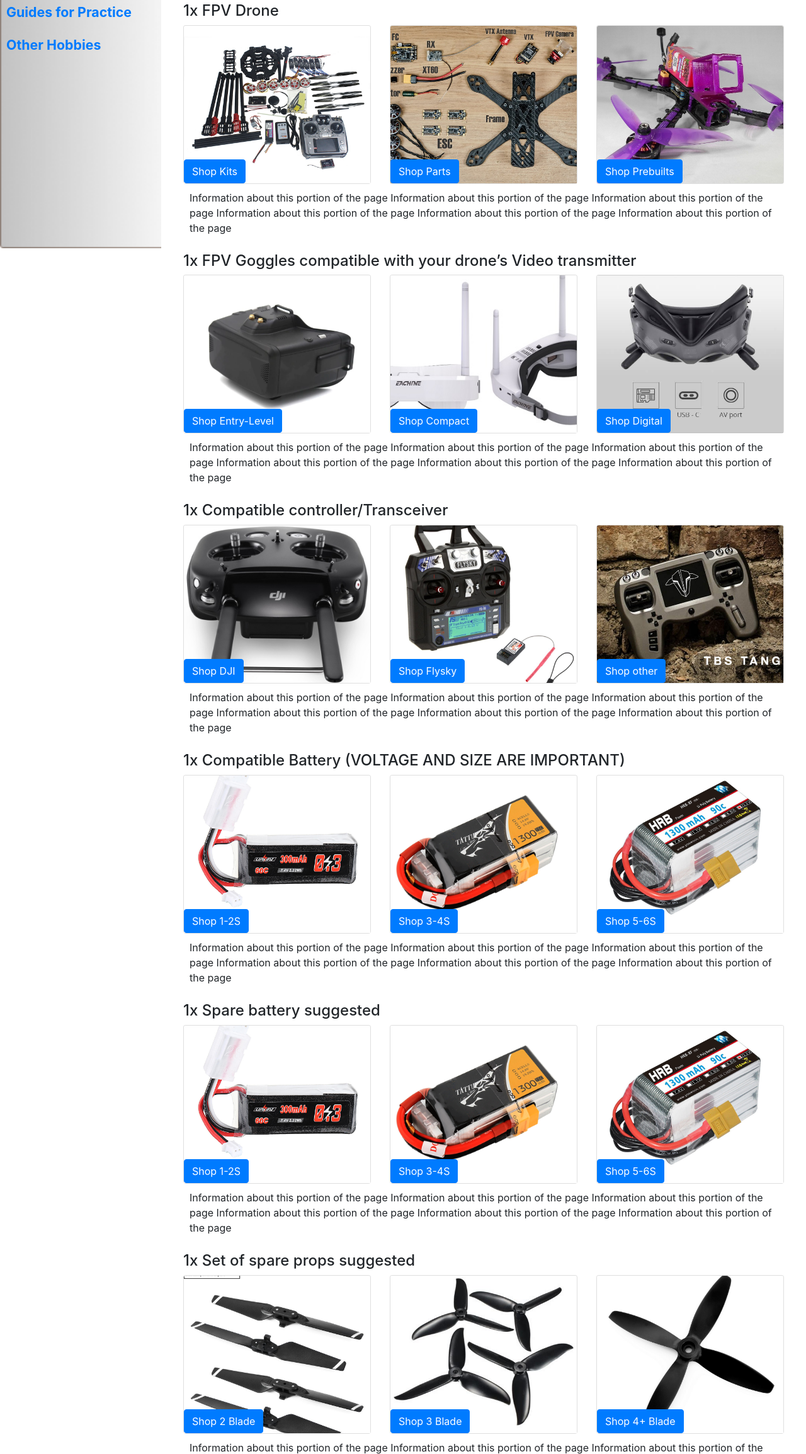
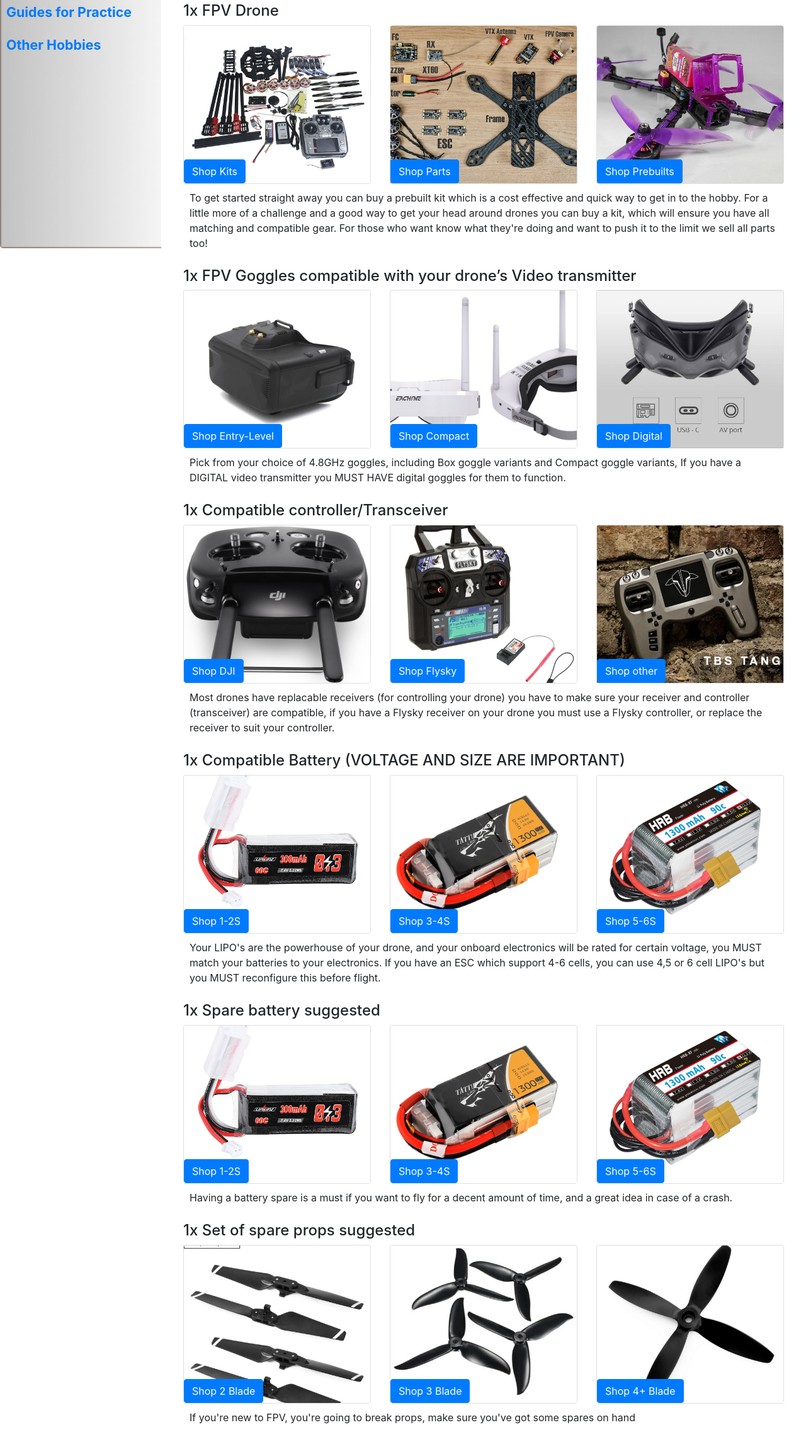
Before and after one commit to JeffreyBoehme/class21.1, a plain HTML site: page index.html in a window 1280 px wide. Shown: the part 406-2714 px from the top of the page at 63% size. Drawn offline with nearby package versions, Linux system fonts and the light colour scheme.

Commit message:
Update index.html

```diff
--- a/index.html
+++ b/index.html
@@ -91,7 +91,7 @@
         <!-- End card 3 -->
 
       </div>
-      <p class="sectionfooter">Information about this portion of the page Information about this portion of the page Information about this portion of the page Information about this portion of the page  Information about this portion of the page Information about this portion of the page </p>
+      <p class="sectionfooter">To get started straight away you can buy a prebuilt kit which is a cost effective and quick way to get in to the hobby. For a little more of a challenge and a good way to get your head around drones you can buy a kit, which will ensure you have all matching and compatible gear. For those who want know what they're doing and want to push it to the limit we sell all parts too!</p>
     </div>
     <!-- End cards -->
 
@@ -129,7 +129,7 @@
     <!-- End card 3 -->
 
   </div>
-  <p class="sectionfooter">Information about this portion of the page Information about this portion of the page Information about this portion of the page Information about this portion of the page  Information about this portion of the page Information about this portion of the page </p>
+  <p class="sectionfooter">Pick from your choice of 4.8GHz goggles, including Box goggle variants and Compact goggle variants, If you have a DIGITAL video transmitter you MUST HAVE digital goggles for them to function.</p>
 </div>
 <!-- End cards -->
 
@@ -168,7 +168,7 @@
     <!-- End card 3 -->
 
   </div>
-  <p class="sectionfooter">Information about this portion of the page Information about this portion of the page Information about this portion of the page Information about this portion of the page  Information about this portion of the page Information about this portion of the page </p>
+  <p class="sectionfooter">Most drones have replacable receivers (for controlling your drone) you have to make sure your receiver and controller (transceiver) are compatible, if you have a Flysky receiver on your drone you must use a Flysky controller, or replace the receiver to suit your controller.</p>
 </div>
 <!-- End cards -->
 
@@ -206,7 +206,7 @@
     <!-- End card 3 -->
 
   </div>
-  <p class="sectionfooter">Information about this portion of the page Information about this portion of the page Information about this portion of the page Information about this portion of the page  Information about this portion of the page Information about this portion of the page </p>
+  <p class="sectionfooter">Your LIPO's are the powerhouse of your drone, and your onboard electronics will be rated for certain voltage, you MUST match your batteries to your electronics. If you have an ESC which support 4-6 cells, you can use 4,5 or 6 cell LIPO's but you MUST reconfigure this before flight.</p>
 </div>
 <!-- End cards -->
 
@@ -243,7 +243,7 @@
     <!-- End card 3 -->
 
   </div>
-  <p class="sectionfooter">Information about this portion of the page Information about this portion of the page Information about this portion of the page Information about this portion of the page  Information about this portion of the page Information about this portion of the page </p>
+  <p class="sectionfooter">Having a battery spare is a must if you want to fly for a decent amount of time, and a great idea in case of a crash.</p>
 </div>
 <!-- End cards -->
 
@@ -280,7 +280,7 @@
     <!-- End card 3 -->
 
   </div>
-  <p class="sectionfooter">Information about this portion of the page Information about this portion of the page Information about this portion of the page Information about this portion of the page  Information about this portion of the page Information about this portion of the page </p>
+  <p class="sectionfooter">If you're new to FPV, you're going to break props, make sure you've got some spares on hand</p>
 </div>
 <!-- End cards -->
 
```
